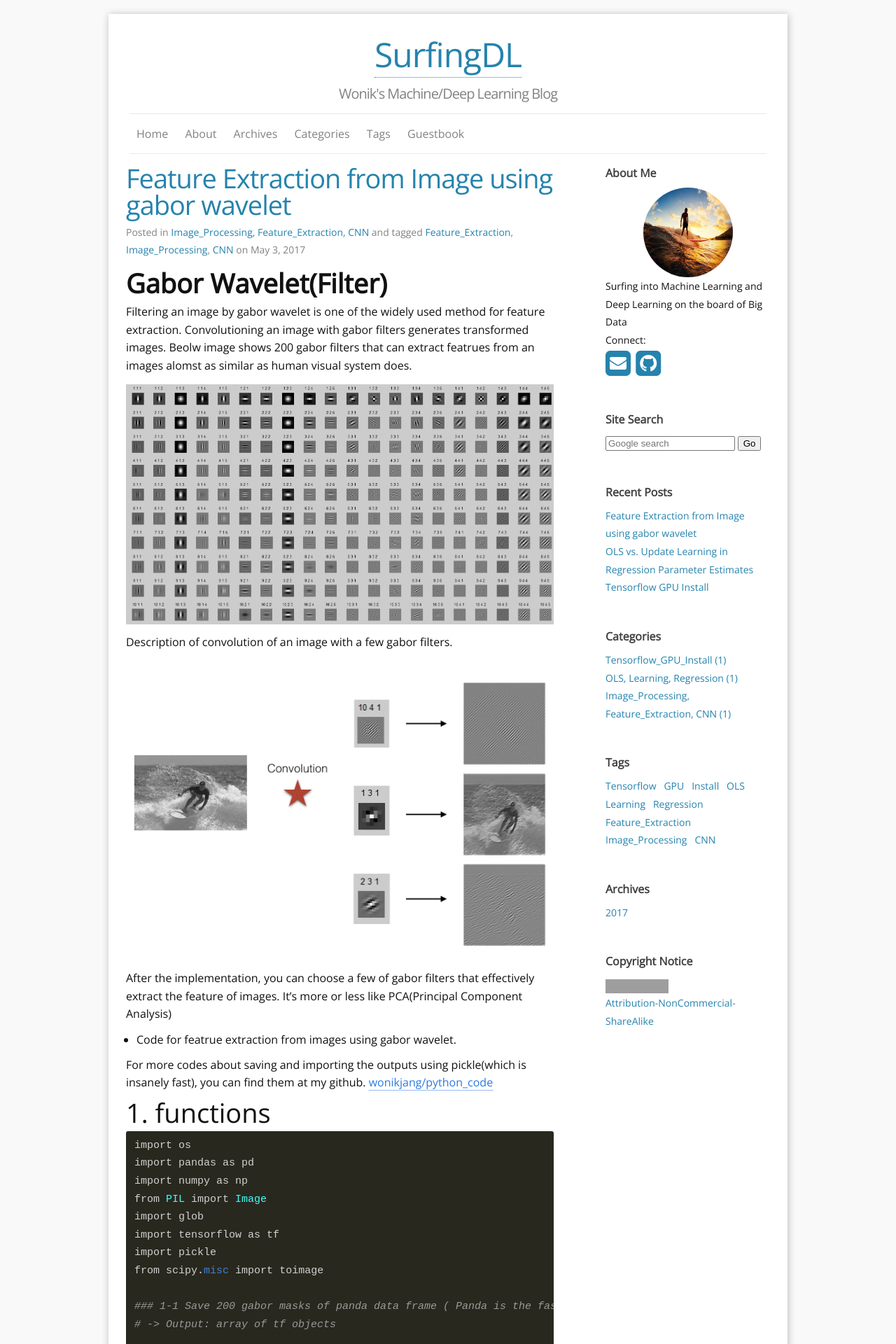
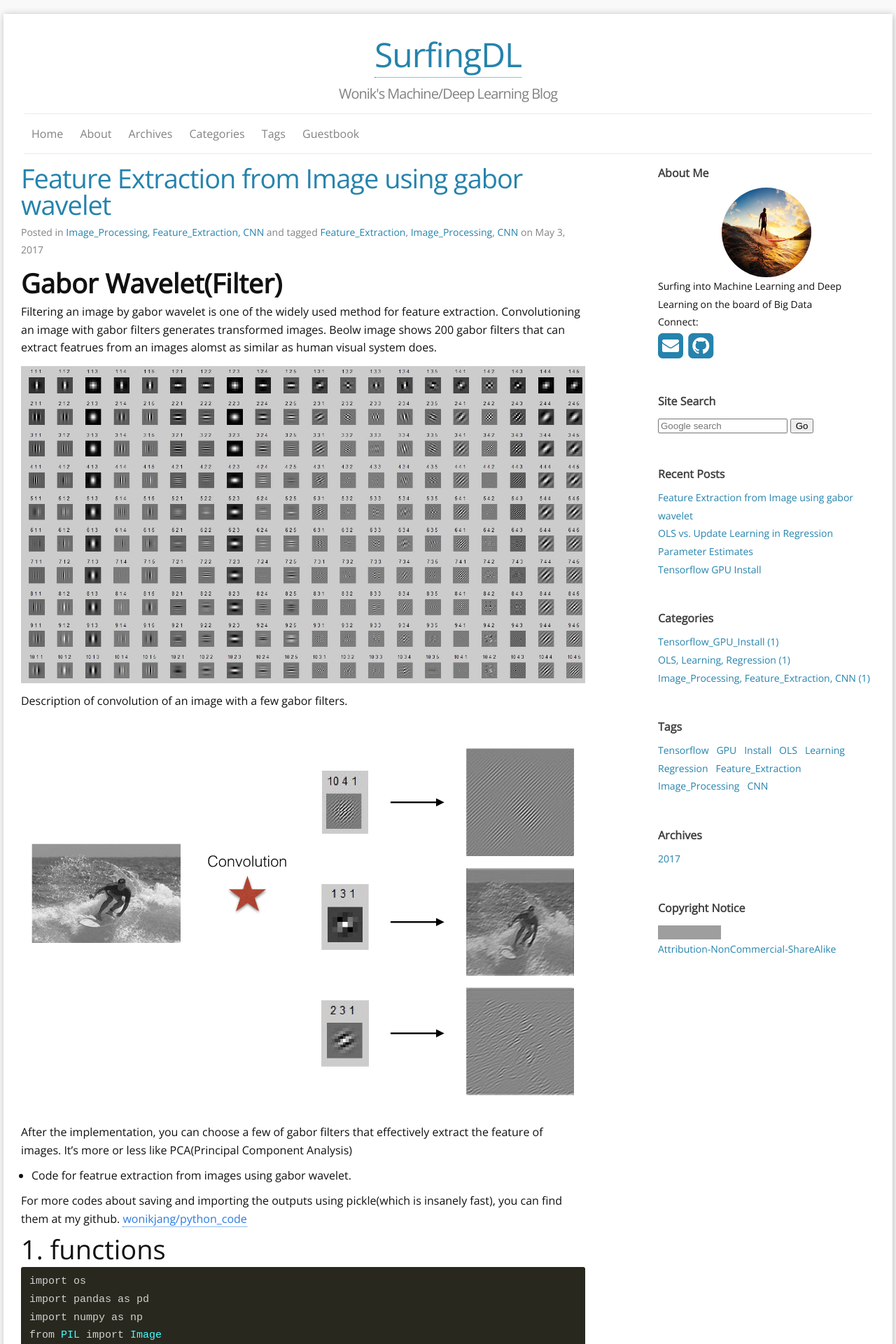
Before and after one commit to wonik/wonikjang.github.io, a Jekyll site: the page built from index.html, in a window 1280 px wide. Shown: the top 1920 px of the page at 70% size. Built offline with Jekyll 4.4.1, drawn with Linux system fonts in a browser that asks for light colours; nearby versions of some CDN libraries; the list of posts is cut into pages by our own code; some of the changed text lies outside the part shown; grey boxes are pictures that could not be loaded.

Commit message:
Update main.scss

```diff
--- a/css/main.scss
+++ b/css/main.scss
@@ -26,8 +26,8 @@ $code-font-color:  #eee;
 
 
 // Width of the content area
-$content-width:    960px;
-$page-width:       1000px;
+$content-width:    1260px;
+$page-width:       1300px;
 
 $on-palm:          600px;
 $on-laptop:        1000px;
```
